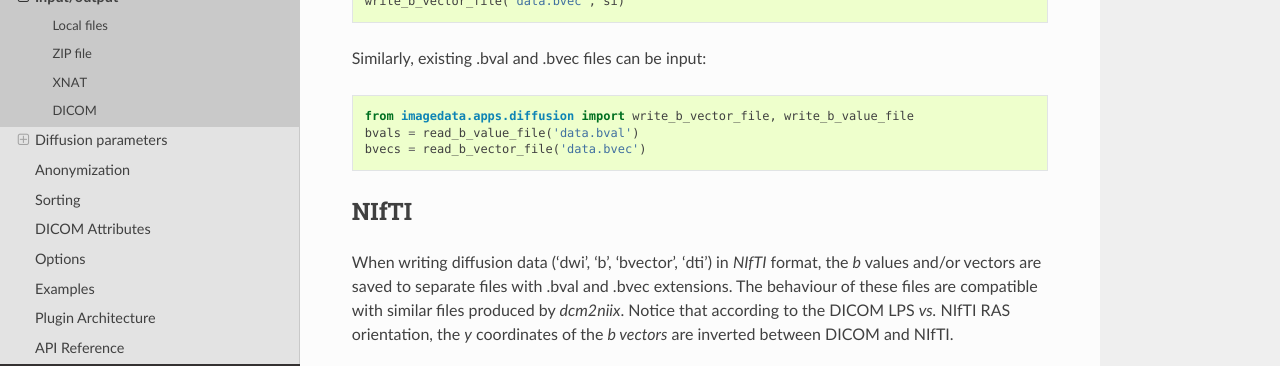
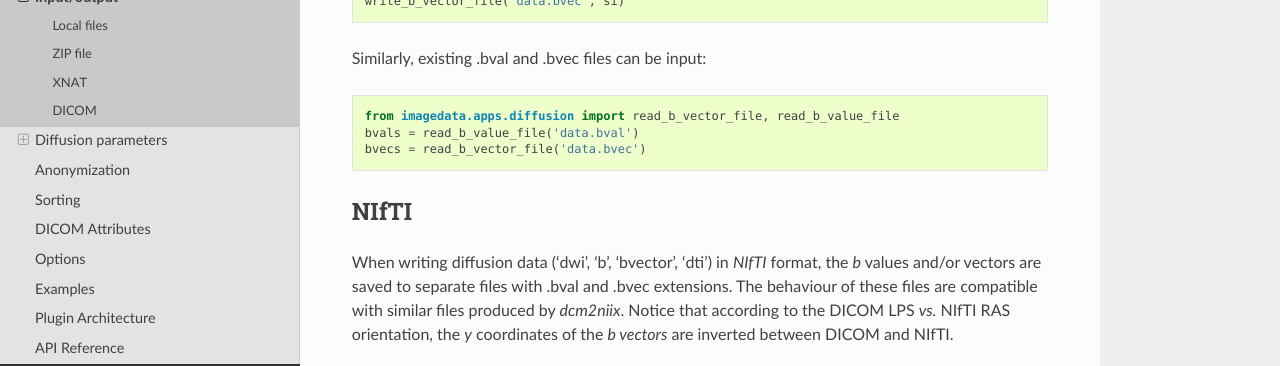
Before and after one commit to erling6232/imagedata, a Sphinx documentation site: the page built from docs/Input_output.rst, in a window 1280 px wide and 900 px high, scrolled down 2534 px. Shown: the part 364-730 px from the top of the window. Built offline with Sphinx 7.4.7 and the Read the Docs theme 3.1.0, drawn with Linux system fonts in a browser that asks for light colours; pages that are not in the unit, such as notebooks, are missing from menus.

Commit message:
Spell corrected python example

```diff
--- a/docs/Input_output.rst
+++ b/docs/Input_output.rst
@@ -144,7 +144,7 @@ Similarly, existing .bval and .bvec files can be input:
 
 .. code-block:: python
 
-    from imagedata.apps.diffusion import write_b_vector_file, write_b_value_file
+    from imagedata.apps.diffusion import read_b_vector_file, read_b_value_file
     bvals = read_b_value_file('data.bval')
     bvecs = read_b_vector_file('data.bvec')
 
```
